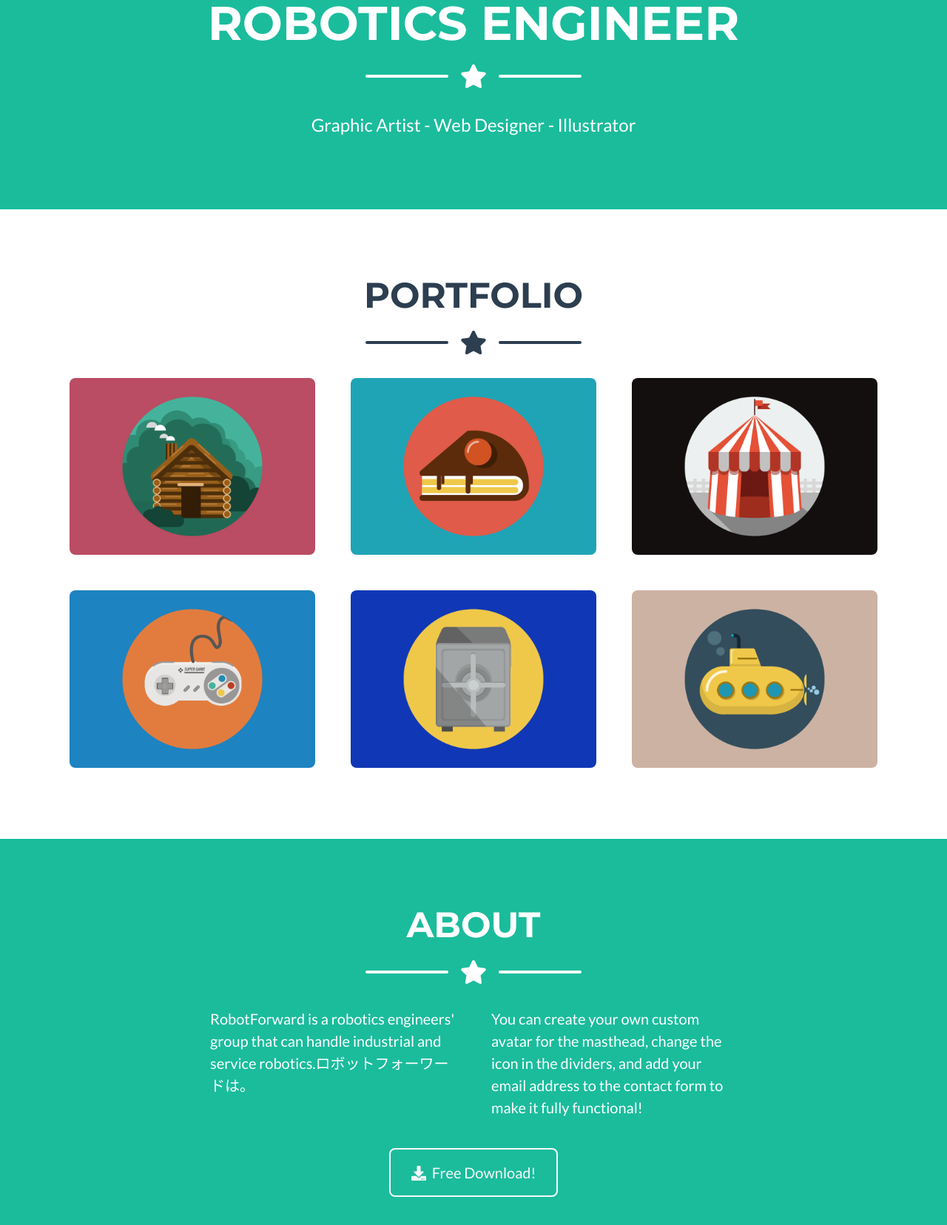
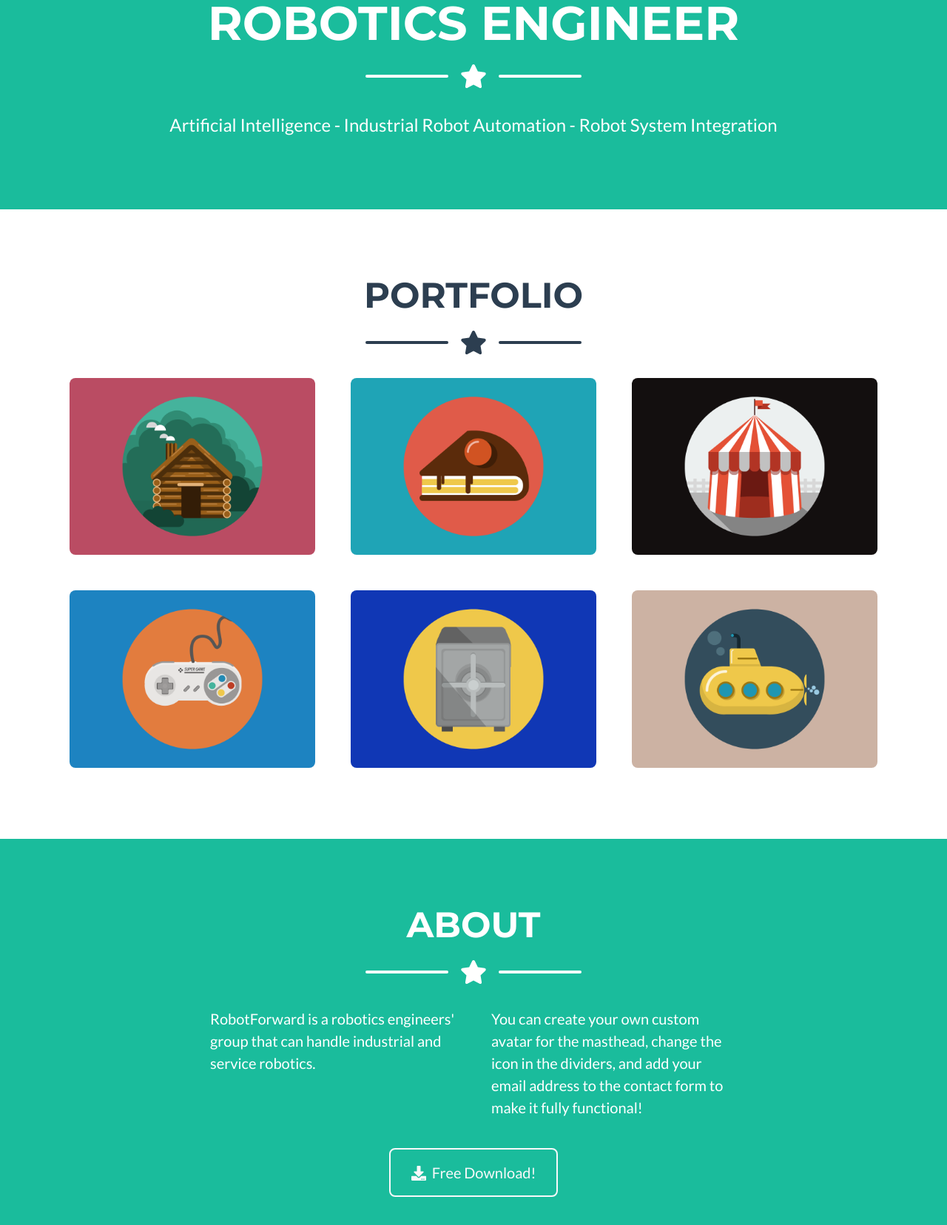
Before and after one commit to kzitn/kzitn.github.io, a plain HTML site: page index.html in a window 1280 px wide. Shown: the part 500-2156 px from the top of the page at 74% size. Drawn offline with nearby package versions, Linux system fonts and the light colour scheme.

Commit message:
prototype

```diff
--- a/index.html
+++ b/index.html
@@ -40,7 +40,7 @@
                     <div class="divider-custom-line"></div>
                 </div>
                 <!-- Masthead Subheading-->
-                <p class="masthead-subheading font-weight-light mb-0">Graphic Artist - Web Designer - Illustrator</p>
+                <p class="masthead-subheading font-weight-light mb-0">Artificial Intelligence - Industrial Robot Automation - Robot System Integration</p>
             </div>
         </header>
         <!-- Portfolio Section-->
@@ -126,7 +126,7 @@
                 </div>
                 <!-- About Section Content-->
                 <div class="row">
-                    <div class="col-lg-4 ml-auto"><p class="lead">RobotForward is a robotics engineers' group that can handle industrial and service robotics.ロボットフォーワードは。</p></div>
+                    <div class="col-lg-4 ml-auto"><p class="lead">RobotForward is a robotics engineers' group that can handle industrial and service robotics.</p></div>
                     <div class="col-lg-4 mr-auto"><p class="lead">You can create your own custom avatar for the masthead, change the icon in the dividers, and add your email address to the contact form to make it fully functional!</p></div>
                 </div>
                 <!-- About Section Button-->
```
